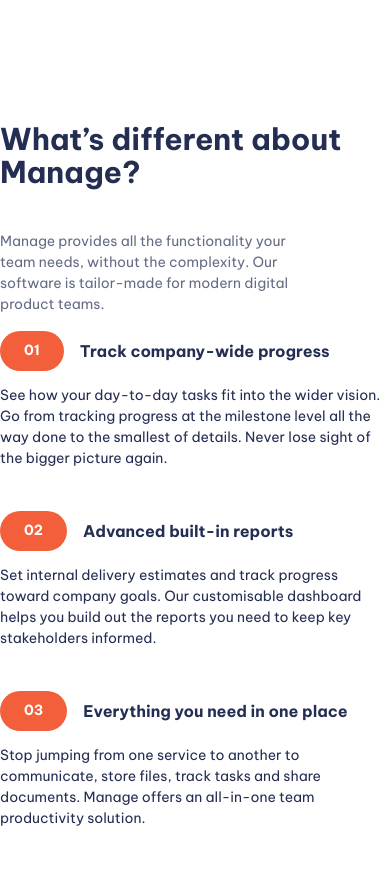
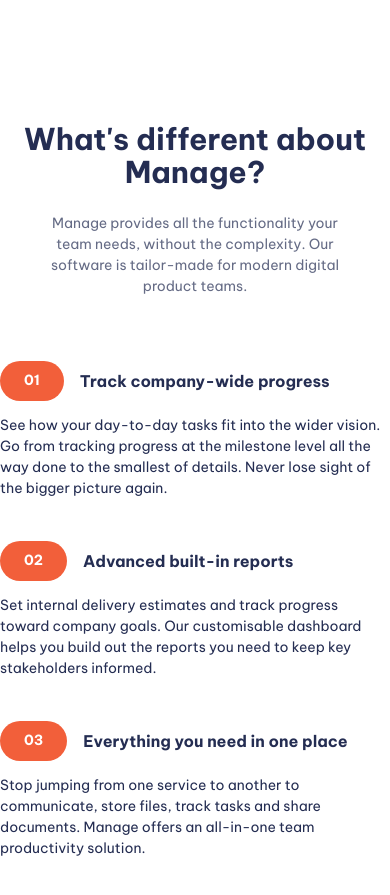
Before and after one commit to rizkships/manage-landing-page, a website built with Vite: page vite-project/index.html in a window 390 px wide. Shown: the part 880-1775 px from the top of the page. Built offline with nearby package versions, Linux system fonts and the light colour scheme.

Commit message:
Adjust responsive spacing

```diff
--- a/vite-project/index.html
+++ b/vite-project/index.html
@@ -56,8 +56,8 @@
       <section class="padding-block-900">
         <div class="container">
           <div class="even-columns">
-            <div class="flow">
-              <h2 class="fs-secondary-heading fw-bold">What’s different about Manage?</h2>
+            <div class="flow text-center-sm-only margin-bottom-700" style="--flow-spacer: 1.5rem">
+              <h2 class="fs-secondary-heading fw-bold">What's different about Manage?</h2>
               <p>Manage provides all the functionality your team needs, without the complexity. Our software is tailor-made for modern digital product teams. </p>
             </div>
             <div>
--- a/vite-project/style.css
+++ b/vite-project/style.css
@@ -416,6 +416,8 @@
 
 .numbered-items {
   counter-reset: count;
+  width: fit-content;
+  margin-inline: auto;
 }
 
 .numbered-items li {
@@ -521,6 +523,8 @@
   }
 }
 
+
+
 .vertical-align-center {
   align-items: center;
 }
@@ -540,6 +544,25 @@
 .flow > * + * {
   margin-top: var(--flow-spacer, 3em);
 }
+
+.text-center {
+  text-align: center;
+}
+
+.text-center p {
+  margin-inline: auto;
+}
+
+@media (max-width:50em) {
+  .text-center-sm-only {
+    text-align: center;
+  }
+
+  .text-center-sm-only p {
+    margin-inline: auto;
+  }
+  }
+
 
 
 
@@ -615,6 +638,10 @@
   padding-block: var(--size-700);
 }
 
+.margin-bottom-700 {
+  margin-block-end: var(--size-700);
+}
+
 .display-sm-none {
   display: none;
 }
```
